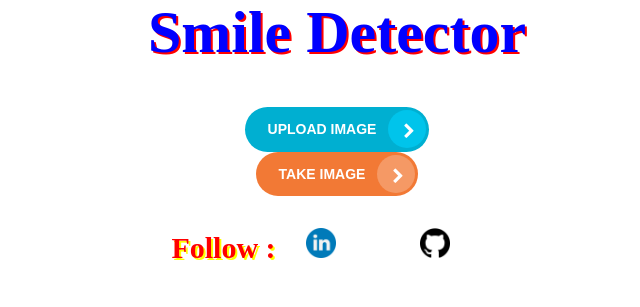
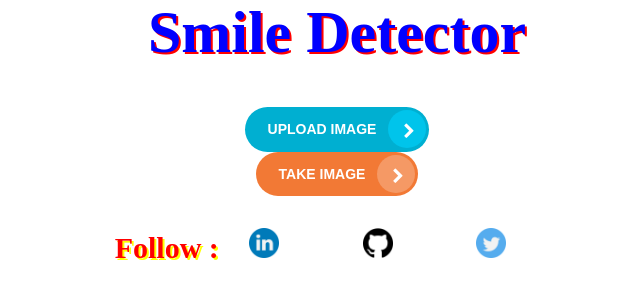
Before and after one commit to AdithyaYelloju/Happy-House-97.9, a Flask app: page / in a window 1280 px wide. Shown: the part 441-748 px from the top of the page, without its empty margins (303-943 px from the left). Run offline with Flask 2, Linux system fonts and the light colour scheme; some libraries are stand-ins or nearby versions.

Commit message:
Update index.html

```diff
--- a/templates/index.html
+++ b/templates/index.html
@@ -30,9 +30,9 @@
 
 	</div>
 	<h1 style="font-size:30px; color:red;text-shadow: 2px 2px yellow;">Follow :
-	<a href="https://www.linkedin.com/in/amulya-sriram-b7853813b/" ><img src="/static/linkedin.png" width="30" height="30"></a>
-	<a href="https://github.com/Amulya4398" ><img src="/static/github.png" width="30" height="30"></a>
-	<!--<a href="https://twitter.com/AdithyaYelloju" ><img src="/static/twitter.png" width="30" height="30"></a>-->
+	<a href="https://in.linkedin.com/in/adithya-yelloju-653404133/" ><img src="/static/linkedin.png" width="30" height="30"></a>
+	<a href="https://github.com/AdithyaYelloju" ><img src="/static/github.png" width="30" height="30"></a>
+	<a href="https://twitter.com/AdithyaYelloju" ><img src="/static/twitter.png" width="30" height="30"></a>
 	</h1>
 
 	      </center>
```
